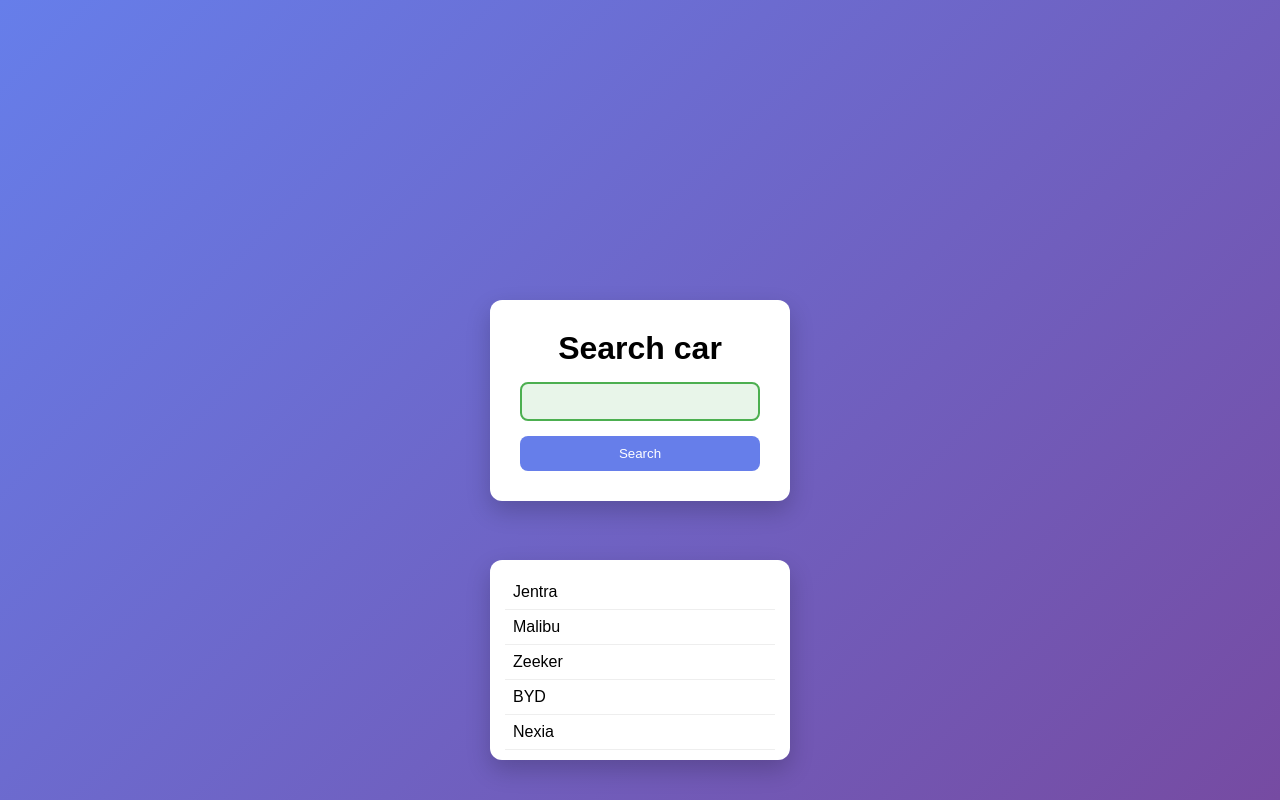
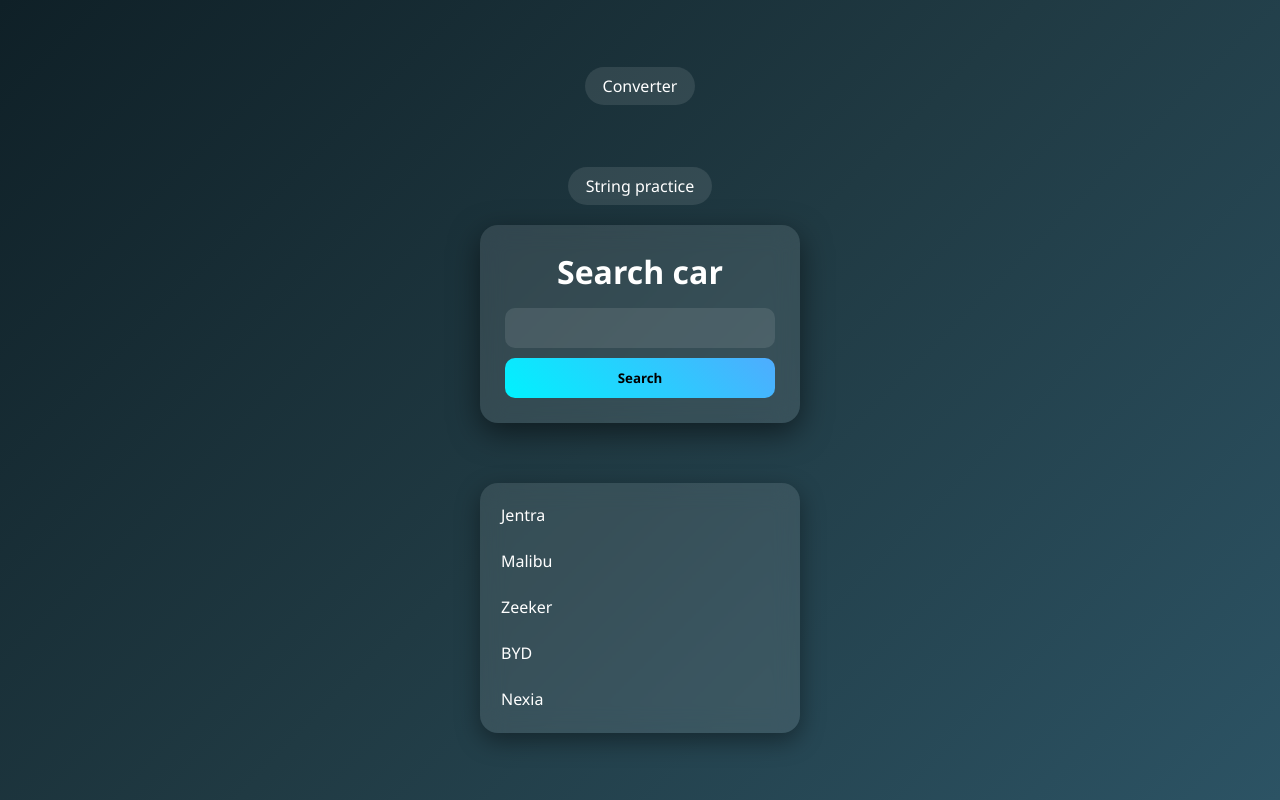
Before and after one commit to zoitovfirdavs3-eng/Bootcamp, a plain HTML site: page 1-month/6-lesson/search.html in a window 1280 px wide. Drawn offline with Linux system fonts and the light colour scheme.

Commit message:
Add 7-lesson

```diff
--- a/1-month/5-lesson/style.css
+++ b/1-month/5-lesson/style.css
@@ -2,124 +2,142 @@
   margin: 0;
   padding: 0;
   box-sizing: border-box;
-  font-family: sans-serif;
+  font-family: 'Segoe UI', sans-serif;
 }
 
 body {
-  height: 100vh;
-  background: linear-gradient(135deg, #1e3c72, #2a5298);
+  min-height: 100vh;
+  background: radial-gradient(circle at top, #141e30, #243b55);
   display: flex;
+  justify-content: center;
+  align-items: center;
+  color: white;
   flex-direction: column;
-  align-items: center;
-  justify-content: center;
-  gap: 20px;
-  color: #fff;
 }
 
-/* Restart button */
+/* restart button yuqoriga chiqadi */
 .js-restart-btn {
-  position: absolute;
+  position: fixed;
   top: 20px;
   right: 20px;
-  padding: 10px 15px;
+  padding: 10px 18px;
+  border-radius: 30px;
   border: none;
-  border-radius: 8px;
-  background: #ff4d4d;
+  background: linear-gradient(45deg, #ff416c, #ff4b2b);
   color: white;
   cursor: pointer;
+  z-index: 10;
   transition: 0.3s;
 }
 
 .js-restart-btn:hover {
-  background: #e60000;
+  transform: scale(1.1);
+  box-shadow: 0 0 15px #ff4b2b;
 }
 
-/* Form card */
-form {
-  background: white;
-  color: #333;
+/* asosiy karta */
+.js-form {
+  background: rgba(255,255,255,0.08);
+  backdrop-filter: blur(15px);
+  border-radius: 20px;
   padding: 30px;
-  border-radius: 15px;
-  width: 320px;
+  width: 340px;
   text-align: center;
-  box-shadow: 0 15px 30px rgba(0,0,0,0.3);
+  box-shadow: 0 0 40px rgba(0,0,0,0.6);
+  border: 1px solid rgba(255,255,255,0.1);
 }
 
-form h1 {
+/* title */
+.js-form h1 {
   margin-bottom: 10px;
+  letter-spacing: 1px;
 }
 
-form p {
+/* description */
+.js-form p {
   font-size: 14px;
   margin-bottom: 20px;
-  color: #555;
+  opacity: 0.8;
 }
 
-/* Input */
+/* input */
 .js-inp {
   width: 100%;
-  padding: 10px;
-  border: 2px solid #ddd;
-  border-radius: 10px;
-  margin-bottom: 15px;
+  padding: 12px;
+  border-radius: 12px;
+  border: none;
   outline: none;
+  margin-bottom: 12px;
+  background: rgba(255,255,255,0.1);
+  color: white;
   transition: 0.3s;
 }
 
-.js-inp:focus {
-  border-color: #2a5298;
+.js-inp::placeholder {
+  color: #ccc;
 }
 
-/* Check button */
+.js-inp:focus {
+  box-shadow: 0 0 10px #00f2fe;
+}
+
+/* button */
 .js-btn {
   width: 100%;
-  padding: 10px;
+  padding: 12px;
+  border-radius: 12px;
   border: none;
-  border-radius: 10px;
-  background: #2a5298;
-  color: white;
+  background: linear-gradient(45deg, #00f2fe, #4facfe);
+  color: black;
+  font-weight: bold;
   cursor: pointer;
   transition: 0.3s;
 }
 
 .js-btn:hover {
-  background: #1e3c72;
+  transform: scale(1.05);
+  box-shadow: 0 0 15px #00f2fe;
 }
 
-/* Result text */
+/* result markazda */
 .js-result {
-  min-height: 30px;
+  margin-top: 20px;
   font-size: 18px;
   text-align: center;
+  min-height: 30px;
 }
 
-/* Hint text */
+/* hint text */
 body > p {
+  margin-top: 10px;
   font-size: 14px;
-  opacity: 0.9;
+  opacity: 0.8;
 }
 
-/* Answer button */
+/* answer button */
 .js-answer-btn {
-  font-size: 20px;
-  padding: 10px 15px;
+  margin-top: 10px;
+  padding: 12px;
+  border-radius: 50%;
   border: none;
-  border-radius: 50%;
+  background: linear-gradient(45deg, #f7971e, #ffd200);
   cursor: pointer;
-  background: #ffd166;
   transition: 0.3s;
 }
 
 .js-answer-btn:hover {
-  transform: scale(1.1);
+  transform: scale(1.15) rotate(10deg);
+  box-shadow: 0 0 15px #ffd200;
 }
 
-/* Answer output */
+/* answer text */
 .answer {
-  font-size: 24px;
-  font-weight: bold;
-  color: #ffe066;
+  margin-top: 10px;
+  font-size: 26px;
+  color: #00f2fe;
+  text-shadow: 0 0 10px #00f2fe;
 }
+
 /* xato effekt */
 .shake {
   animation: shake 0.3s;
@@ -127,19 +145,18 @@ body > p {
 
 @keyframes shake {
   0% { transform: translateX(0); }
-  25% { transform: translateX(-6px); }
-  50% { transform: translateX(6px); }
-  75% { transform: translateX(-6px); }
+  25% { transform: translateX(-8px); }
+  50% { transform: translateX(8px); }
+  75% { transform: translateX(-8px); }
   100% { transform: translateX(0); }
 }
 
-/* input xato bo‘lsa */
+/* error */
 .error {
-  border-color: red !important;
-  background: #ffe6e6;
+  box-shadow: 0 0 10px #ff4b2b;
+  background: rgba(255, 75, 43, 0.15);
 }
 
-/* result xato rang */
 .error-text {
-  color: #ff4d4d;
+  color: #ff4b2b;
 }
--- /dev/null
+++ b/1-month/6-lesson/converter.css
@@ -0,0 +1,125 @@
+* {
+  margin: 0;
+  padding: 0;
+  box-sizing: border-box;
+  font-family: 'Segoe UI', sans-serif;
+}
+
+body {
+  min-height: 100vh;
+  background: linear-gradient(135deg, #1d2671, #c33764);
+  display: flex;
+  flex-direction: column;
+  align-items: center;
+  justify-content: center;
+  gap: 20px;
+  color: white;
+}
+
+/* links (yuqoridagi linklar) */
+a {
+  text-decoration: none;
+  color: #fff;
+  background: rgba(255,255,255,0.1);
+  padding: 8px 15px;
+  border-radius: 20px;
+  transition: 0.3s;
+  margin: 5px;
+  display: inline-block;
+}
+
+a:hover {
+  background: rgba(255,255,255,0.3);
+  transform: scale(1.05);
+}
+
+/* form */
+.js-form {
+  background: rgba(255,255,255,0.1);
+  backdrop-filter: blur(15px);
+  padding: 30px;
+  border-radius: 20px;
+  width: 320px;
+  text-align: center;
+  box-shadow: 0 0 40px rgba(0,0,0,0.4);
+  border: 1px solid rgba(255,255,255,0.2);
+}
+
+/* title */
+.js-form h1 {
+  margin-bottom: 20px;
+  letter-spacing: 1px;
+}
+
+/* input */
+.js-inp {
+  width: 100%;
+  padding: 12px;
+  border-radius: 12px;
+  border: none;
+  outline: none;
+  margin-bottom: 15px;
+  background: rgba(255,255,255,0.1);
+  color: white;
+  transition: 0.3s;
+}
+
+.js-inp::placeholder {
+  color: #ddd;
+}
+
+.js-inp:focus {
+  box-shadow: 0 0 10px #00f2fe;
+}
+
+/* select */
+.js-currency-select {
+  width: 100%;
+  padding: 12px;
+  border-radius: 12px;
+  border: none;
+  margin-bottom: 15px;
+  background: rgba(255,255,255,0.1);
+  color: white;
+  outline: none;
+  cursor: pointer;
+}
+
+/* option rangini tuzatish */
+.js-currency-select option {
+  color: black;
+}
+
+/* button */
+button {
+  width: 100%;
+  padding: 12px;
+  border-radius: 12px;
+  border: none;
+  background: linear-gradient(45deg, #00f2fe, #4facfe);
+  color: black;
+  font-weight: bold;
+  cursor: pointer;
+  transition: 0.3s;
+}
+
+button:hover {
+  transform: scale(1.05);
+  box-shadow: 0 0 15px #00f2fe;
+}
+
+/* result */
+.js-result {
+  margin-top: 20px;
+  font-size: 24px;
+  font-weight: bold;
+  color: #00f2fe;
+  text-shadow: 0 0 10px #00f2fe;
+}
+
+/* responsive */
+@media (max-width: 400px) {
+  .js-form {
+    width: 90%;
+  }
+}
--- a/1-month/6-lesson/converter.js
+++ b/1-month/6-lesson/converter.js
@@ -5,6 +5,7 @@ const elResult = document.querySelector(".js-result");
 
 elForm.addEventListener("submit", (evt) => {
     evt.preventDefault();
+    const val = Number(elInp.value);
     if(!val){
         elResult.textContent = '';
         return alert('Qiymatni kiriting');
--- /dev/null
+++ b/1-month/6-lesson/search.css
@@ -0,0 +1,133 @@
+* {
+  margin: 0;
+  padding: 0;
+  box-sizing: border-box;
+  font-family: 'Segoe UI', sans-serif;
+}
+
+body {
+  min-height: 100vh;
+  background: linear-gradient(135deg, #0f2027, #203a43, #2c5364);
+  display: flex;
+  flex-direction: column;
+  align-items: center;
+  justify-content: center;
+  gap: 20px;
+  color: white;
+}
+
+/* NAV LINKS */
+a {
+  text-decoration: none;
+  color: white;
+  background: rgba(255,255,255,0.1);
+  padding: 8px 18px;
+  border-radius: 20px;
+  transition: 0.3s;
+  display: inline-block;
+}
+
+a:hover {
+  background: rgba(0, 242, 254, 0.3);
+  transform: scale(1.05);
+  box-shadow: 0 0 10px #00f2fe;
+}
+
+/* FORM CARD */
+.js-form {
+  background: rgba(255,255,255,0.1);
+  backdrop-filter: blur(12px);
+  padding: 25px;
+  border-radius: 18px;
+  width: 320px;
+  text-align: center;
+  box-shadow: 0 10px 30px rgba(0,0,0,0.5);
+}
+
+/* TITLE */
+.js-form h1 {
+  margin-bottom: 15px;
+}
+
+/* INPUT */
+.js-inp {
+  width: 100%;
+  padding: 11px;
+  border-radius: 10px;
+  border: none;
+  outline: none;
+  margin-bottom: 10px;
+  background: rgba(255,255,255,0.1);
+  color: white;
+  transition: 0.3s;
+}
+
+.js-inp::placeholder {
+  color: #ccc;
+}
+
+.js-inp:focus {
+  box-shadow: 0 0 10px #00f2fe;
+}
+
+/* BUTTON */
+button {
+  width: 100%;
+  padding: 11px;
+  border-radius: 10px;
+  border: none;
+  background: linear-gradient(45deg, #00f2fe, #4facfe);
+  color: black;
+  font-weight: bold;
+  cursor: pointer;
+  transition: 0.3s;
+}
+
+button:hover {
+  transform: scale(1.05);
+  box-shadow: 0 0 15px #00f2fe;
+}
+
+/* RESULT */
+.js-result {
+  font-size: 18px;
+  min-height: 20px;
+}
+
+/* LIST */
+.js-car-list {
+  width: 320px;
+  list-style: none;
+  background: rgba(255,255,255,0.1);
+  backdrop-filter: blur(12px);
+  border-radius: 18px;
+  padding: 12px;
+  max-height: 250px;
+  overflow-y: auto;
+  box-shadow: 0 8px 25px rgba(0,0,0,0.4);
+}
+
+/* LIST ITEM */
+.js-car-list li {
+  padding: 9px;
+  border-radius: 8px;
+  margin-bottom: 6px;
+  transition: 0.2s;
+}
+
+/* HOVER */
+.js-car-list li:hover {
+  background: rgba(0, 242, 254, 0.2);
+  transform: translateX(5px);
+  cursor: pointer;
+}
+
+/* SCROLL */
+.js-car-list::-webkit-scrollbar {
+  width: 6px;
+}
+
+.js-car-list::-webkit-scrollbar-thumb {
+  background: #00f2fe;
+  border-radius: 10px;
+}
--- a/1-month/6-lesson/search.html
+++ b/1-month/6-lesson/search.html
@@ -4,9 +4,12 @@
     <meta charset="UTF-8">
     <meta name="viewport" content="width=device-width, initial-scale=1.0">
     <title>Document</title>
-    <link rel="stylesheet" href="./style.css">
+    <link rel="stylesheet" href="./search.css">
 </head>
 <body>
+    <a href="./converter.html">Converter</a>
+    <br>
+    <a href="./string.html">String practice</a>
     <form class="js-form">
         <h1>Search car</h1>
         <input class="js-inp" type="text">
--- /dev/null
+++ b/1-month/6-lesson/string.css
@@ -0,0 +1,106 @@
+* {
+  margin: 0;
+  padding: 0;
+  box-sizing: border-box;
+  font-family: 'Segoe UI', sans-serif;
+}
+
+body {
+  min-height: 100vh;
+  background: linear-gradient(135deg, #1f1c2c, #928dab);
+  display: flex;
+  flex-direction: column;
+  align-items: center;
+  justify-content: center;
+  gap: 20px;
+  color: white;
+}
+
+/* NAV LINKS */
+a {
+  text-decoration: none;
+  color: white;
+  background: rgba(255,255,255,0.1);
+  padding: 8px 18px;
+  border-radius: 20px;
+  transition: 0.3s;
+  display: inline-block;
+}
+
+a:hover {
+  background: rgba(255,255,255,0.3);
+  transform: scale(1.05);
+  box-shadow: 0 0 10px #fff;
+}
+
+/* FORM CARD */
+.js-form {
+  background: rgba(255,255,255,0.1);
+  backdrop-filter: blur(12px);
+  padding: 30px;
+  border-radius: 18px;
+  width: 320px;
+  text-align: center;
+  box-shadow: 0 10px 30px rgba(0,0,0,0.5);
+}
+
+/* TITLE */
+.js-form h1 {
+  margin-bottom: 15px;
+  letter-spacing: 1px;
+}
+
+/* INPUT */
+.js-inp {
+  width: 100%;
+  padding: 11px;
+  border-radius: 10px;
+  border: none;
+  outline: none;
+  margin-bottom: 12px;
+  background: rgba(255,255,255,0.1);
+  color: white;
+  transition: 0.3s;
+}
+
+.js-inp::placeholder {
+  color: #ddd;
+}
+
+.js-inp:focus {
+  box-shadow: 0 0 10px #a18cd1;
+}
+
+/* BUTTON */
+button {
+  width: 100%;
+  padding: 11px;
+  border-radius: 10px;
+  border: none;
+  background: linear-gradient(45deg, #a18cd1, #fbc2eb);
+  color: black;
+  font-weight: bold;
+  cursor: pointer;
+  transition: 0.3s;
+}
+
+button:hover {
+  transform: scale(1.05);
+  box-shadow: 0 0 15px #fbc2eb;
+}
+
+/* RESULT */
+.js-result {
+  font-size: 20px;
+  min-height: 25px;
+  font-weight: bold;
+  color: #fbc2eb;
+  text-shadow: 0 0 8px #fbc2eb;
+}
+
+/* RESPONSIVE */
+@media (max-width: 400px) {
+  .js-form {
+    width: 90%;
+  }
+}
--- a/1-month/6-lesson/style.css
+++ /dev/null
@@ -1,112 +0,0 @@
-* {
-  margin: 0;
-  padding: 0;
-  box-sizing: border-box;
-  font-family: sans-serif;
-}
-
-body {
-  background: linear-gradient(135deg, #667eea, #764ba2);
-  height: 100vh;
-  display: flex;
-  justify-content: center;
-  align-items: center;
-}
-
-/* form */
-.js-form {
-  background: white;
-  padding: 30px;
-  border-radius: 12px;
-  width: 300px;
-  text-align: center;
-  box-shadow: 0 10px 25px rgba(0,0,0,0.2);
-  transition: 0.3s;
-}
-
-/* focus bo‘lsa glow */
-.js-form:focus-within {
-  box-shadow: 0 0 20px rgba(102,126,234,0.6);
-}
-
-/* input */
-.js-inp {
-  width: 100%;
-  padding: 10px;
-  border: 2px solid #ddd;
-  border-radius: 8px;
-  margin: 15px 0;
-  outline: none;
-  transition: 0.3s;
-}
-
-/* yozayotganda */
-.js-inp:focus {
-  border-color: #667eea;
-  transform: scale(1.03);
-}
-
-/* agar input bo‘sh bo‘lsa */
-.js-inp:placeholder-shown {
-  border-color: #ccc;
-}
-
-/* agar nimadir yozilgan bo‘lsa (success feel) */
-.js-inp:not(:placeholder-shown) {
-  border-color: #4caf50;
-  background: #e8f5e9;
-}
-
-/* button */
-button {
-  width: 100%;
-  padding: 10px;
-  border: none;
-  background: #667eea;
-  color: white;
-  border-radius: 8px;
-  cursor: pointer;
-  transition: 0.3s;
-}
-
-button:hover {
-  background: #5a67d8;
-  transform: scale(1.05);
-}
-
-/* list */
-.js-car-list {
-  position: absolute;
-  top: 70%;
-  width: 300px;
-  background: white;
-  border-radius: 12px;
-  padding: 15px;
-  list-style: none;
-  max-height: 200px;
-  overflow-y: auto;
-  box-shadow: 0 10px 25px rgba(0,0,0,0.2);
-}
-
-/* list item animatsiya */
-.js-car-list li {
-  padding: 8px;
-  border-bottom: 1px solid #eee;
-  animation: fadeIn 0.3s ease;
-}
-
-.js-car-list li:hover {
-  background: #f3f4f6;
-}
-
-/* animatsiya */
-@keyframes fadeIn {
-  from {
-    opacity: 0;
-    transform: translateY(5px);
-  }
-  to {
-    opacity: 1;
-    transform: translateY(0);
-  }
-}
```
Also changed, not shown: 1-month/6-lesson/converter.html (+1 -0 lines), 1-month/6-lesson/string.html (+1 -0 lines), 1-month/7-lesson/index.html (added, +13 -0 lines), 1-month/7-lesson/index.js (added, +12 -0 lines).
